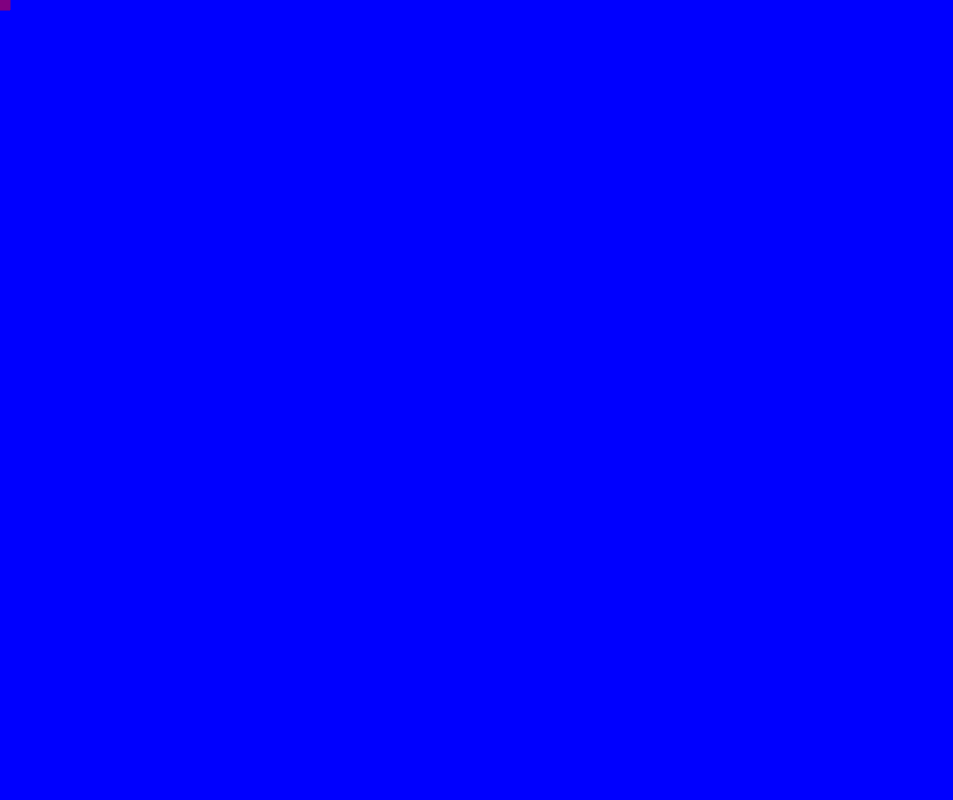
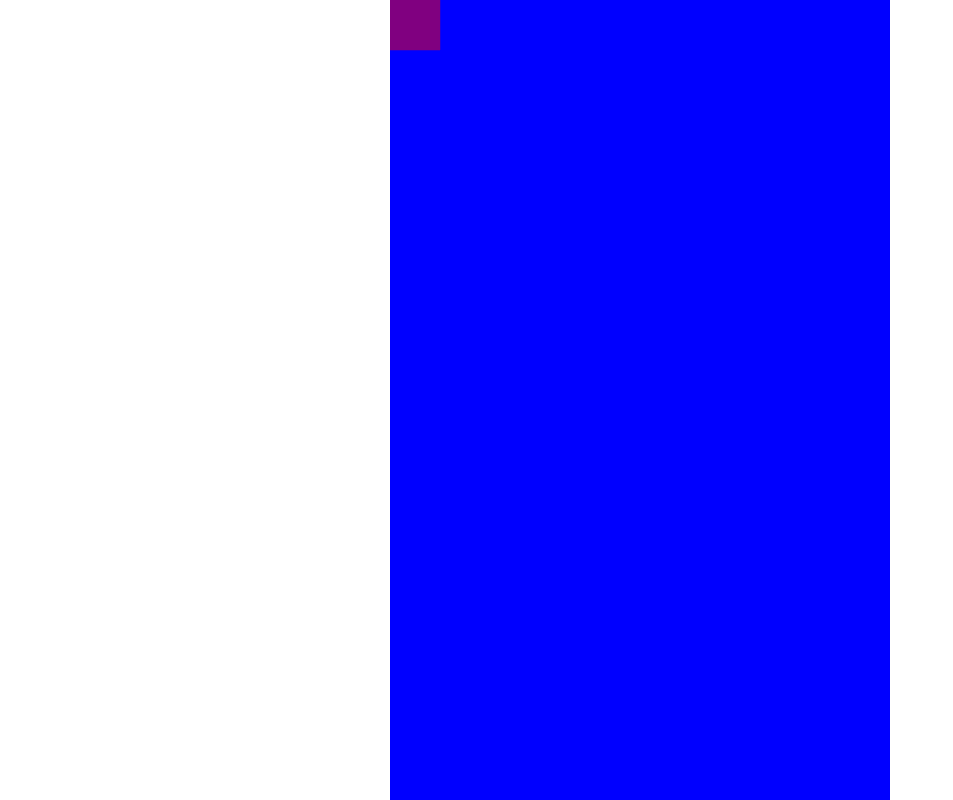
Before and after one commit to gagamoto/rabbit3000, a plain HTML site: page index.html in a window 1280 px wide. Shown: the whole page, without its empty margins (0-953 px from the left). Drawn offline with Linux system fonts and the light colour scheme.

Commit message:
center canvas + fix context scale + separate module gameobject.js

```diff
--- a/game.js
+++ b/game.js
@@ -1,4 +1,6 @@
 'use strict';
+import {GameObject} from './gameobject.js';
+
 const GameStateStarting = 0; // FIXME
 const GameStateStarted = 1; // FIXME
 const GameStateRunning = 2; // FIXME
@@ -17,34 +19,21 @@ function drawRect(context, x, y, width, height, fillStyle, strokeStyle, lineWidt
 
 class GameStates {}
 
-// FIXME another file
-class GameObject {
-    constructor(x=0, y=0, width, height) {
-        console.assert(width);
-        console.assert(height);
-        this.x = x;
-        this.y = y;
-        this.width = width;
-        this.height = height;
-    }
-    draw(context) {
-        // Hit box for debug purpose
-        drawRect(
-            context, this.x, this.y, this.width, this.height,
-            "purple", "purple", 0)
-    }
-}
+export class Game {
+    static RATIO_WIDTH = 10;
+    static RATIO_HEIGHT = 16;
+    static REFERENCE_HEIGHT = 1600;
+    static REFERENCE_WIDTH = 1000;
 
-export class Game {
-    REFERENCE_HEIGHT = 1000;
     constructor() {
         this.canvas = document.createElement("canvas");
         this.canvas.height = window.innerHeight;
-        this.canvas.width = window.innerWidth; // FIXME 16:8
+        this.canvas.width = this.canvas.height * Game.RATIO_WIDTH / Game.RATIO_HEIGHT;
         document.body.appendChild(this.canvas);
         this.context = this.canvas.getContext('2d');
         this.scaleFactor = this.canvas.height / Game.REFERENCE_HEIGHT;
         this.context.scale(this.scaleFactor, this.scaleFactor);
+
         this.state = null;
         this.pc = null;
     }
@@ -52,24 +41,24 @@ export class Game {
         this.context.clearRect(0, 0, this.context.canvas.clientWidth, this.context.canvas.clientHeight);
         // Draw a background (debug)
         if (this.state == GameStateStarting) {
-            this.fillCanvasBackground("blue"); // FIXME
+            this.fillBackground("blue"); // FIXME
         } else if (this.state == GameStateStarted) {
         } else if (this.state == GameStateRunning) {
-            this.fillCanvasBackground("yellow");
+            this.fillBackground("yellow");
         }
         // Draw playable character
         this.pc.draw(this.context);
     }
-    fillCanvasBackground(color) {
+    fillBackground(color) {
         drawRect(
             this.context,
-            0, 0, this.context.canvas.clientWidth, this.context.canvas.clientHeight,
+            0, 0, Game.REFERENCE_WIDTH, Game.REFERENCE_HEIGHT,
             color, color, 0);
     }
     initialize() {
         // FIXME overload
         this.state = GameStateStarting;
-        this.pc = new GameObject(0, 0, 10, 10); // FIXME define width/height somewhere else
+        this.pc = new GameObject(0, 0, 100, 100); // FIXME define width/height somewhere else
     }
     run() {
         this.draw();
--- /dev/null
+++ b/gameobject.js
@@ -0,0 +1,28 @@
+// FIXME another file
+function drawRect(context, x, y, width, height, fillStyle, strokeStyle, lineWidth) {
+    context.beginPath();
+    context.fillStyle = fillStyle;
+    context.strokeStyle = strokeStyle;
+    context.lineWidth = lineWidth;
+    context.rect(x, y, width, height);
+    context.stroke();
+    context.fill();
+    context.closePath();
+}
+
+export class GameObject {
+    constructor(x=0, y=0, width, height) {
+        console.assert(width);
+        console.assert(height);
+        this.x = x;
+        this.y = y;
+        this.width = width;
+        this.height = height;
+    }
+    draw(context) {
+        // Hit box for debug purpose
+        drawRect(
+            context, this.x, this.y, this.width, this.height,
+            "purple", "purple", 0)
+    }
+}
--- a/index.html
+++ b/index.html
@@ -8,6 +8,7 @@
     <link rel="stylesheet" href="/style.css">
     <script type="module" src="/main.js"></script>
     <script type="module" src="/game.js"></script>
+    <script type="module" src="/gameobject.js"></script>
 </head>
 
 <body></body>
--- a/style.css
+++ b/style.css
@@ -4,5 +4,10 @@
     touch-action: manipulation;
 }
 canvas {
+    margin: auto;
     position: absolute;
+    bottom: 0;
+    top: 0;
+    left: 0;
+    right: 0;
 }
```
